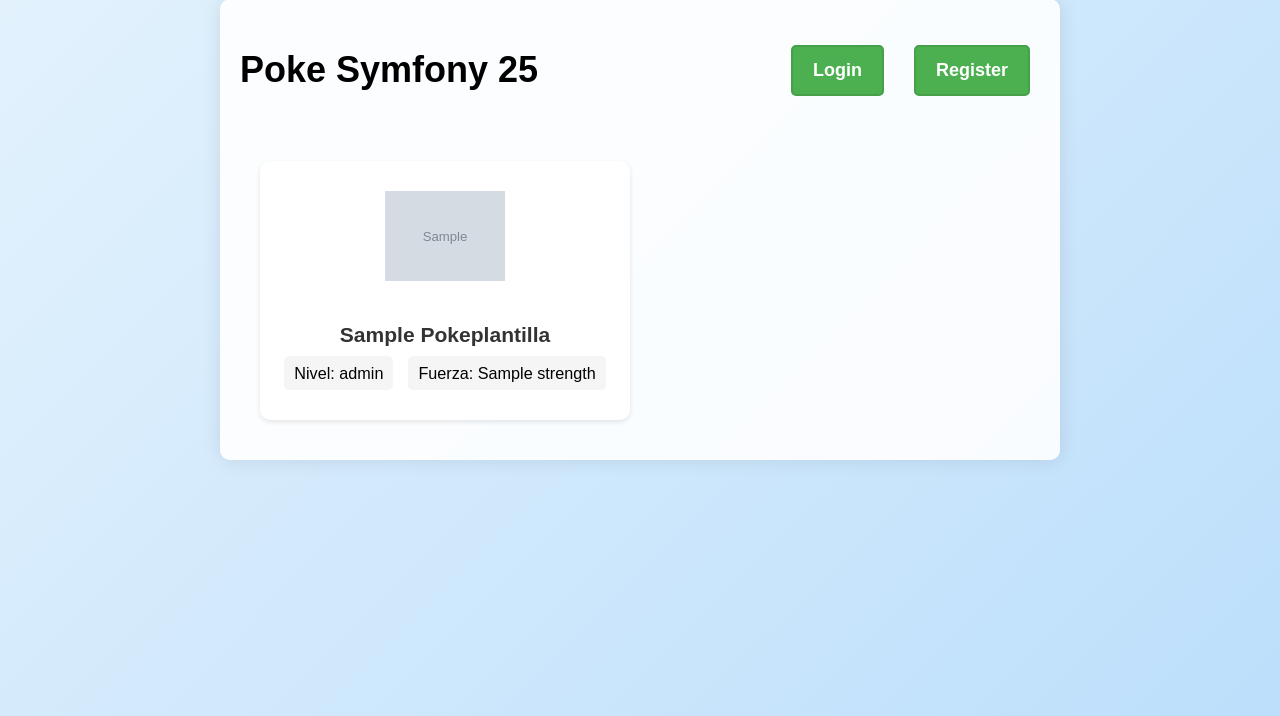
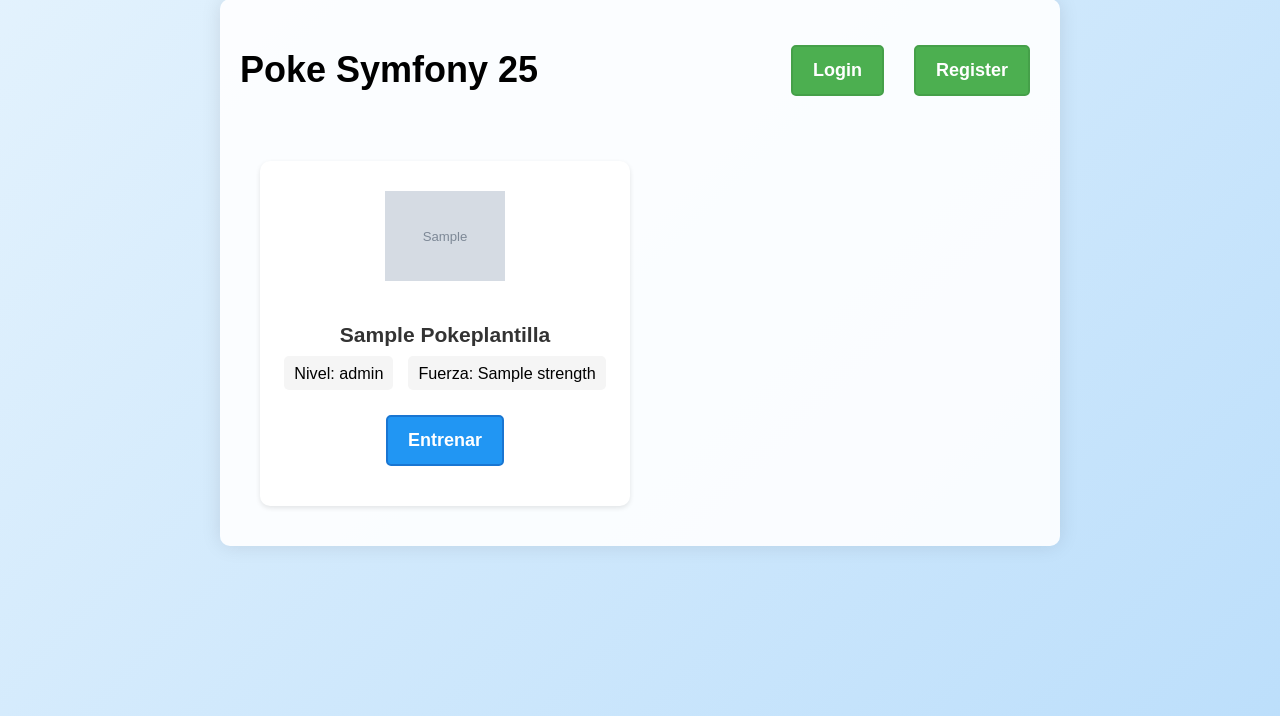
Before and after one commit to Jhonsking49/Poke_Symfony_25, a Symfony app: template templates/main/index.html.twig in a window 1280 px wide. Shown: the part 19-735 px from the top of the page. Run offline with Twig, Linux system fonts and the light colour scheme; the template is opened without the code that fills it: most values are stand-ins (such as "Sample title", 1, 10 or a date in 2020); grey boxes marked "Sample" are stand-in pictures; some libraries are stand-ins or nearby versions.

Commit message:
Proyecto realizado

```diff
--- a/templates/main/index.html.twig
+++ b/templates/main/index.html.twig
@@ -155,14 +155,9 @@
                         <span class="stat">Nivel: {{ pokemon.level }}</span>
                         <span class="stat">Fuerza: {{ pokemon.strength }}</span>
                     </div>
-                    {% if app.user %}
-                        <div class="card-buttons">
-                            {% if pokemon.user is null %}
-                                <a href="{{ path('app_pokemon_capture', {'id': pokemon.id}) }}" class="btn btn-capture">Capturar</a>
-                            {% endif %}
-
-                        </div>
-                    {% endif %}
+                    <div class="card-buttons">
+                        <a href="{{ path('app_pokemon_train', {'id': pokemon.id}) }}" class="btn btn-train">Entrenar</a>
+                    </div>
                 </div>
             </div>
         {% else %}
```
